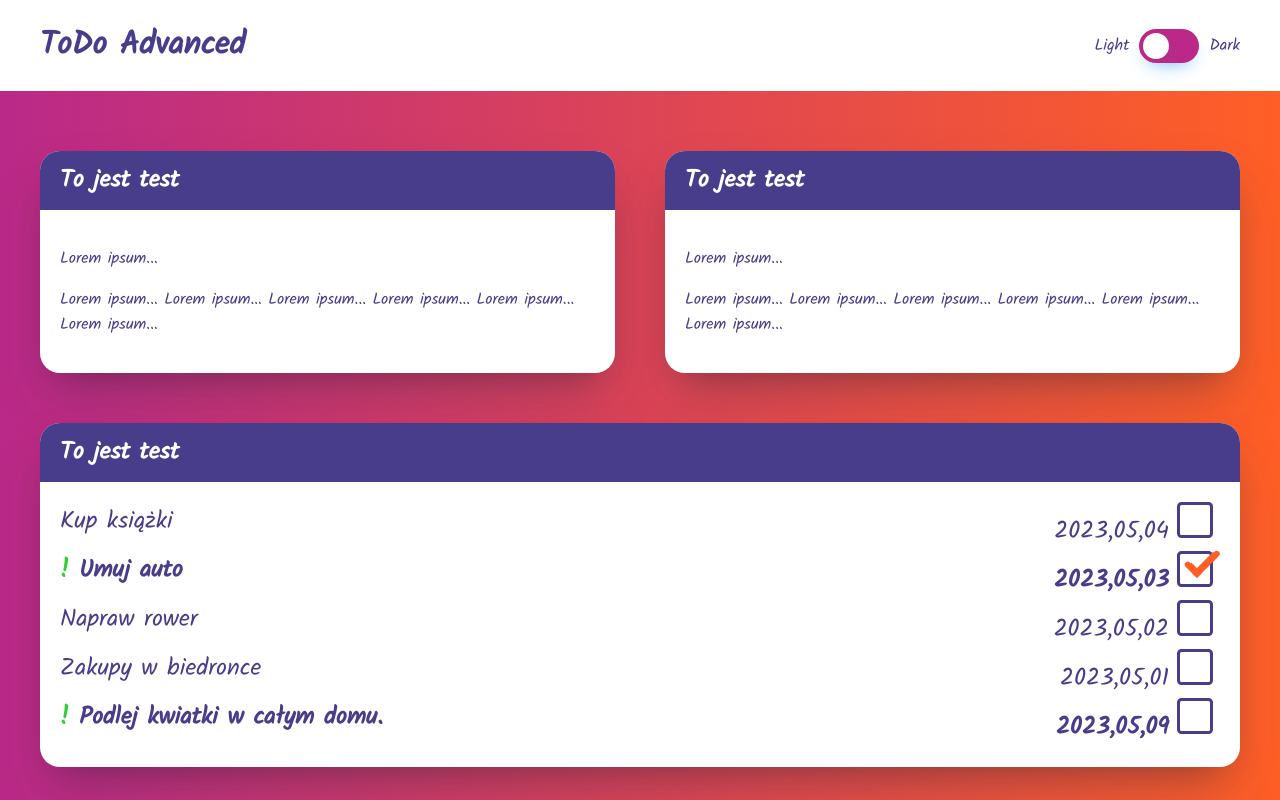
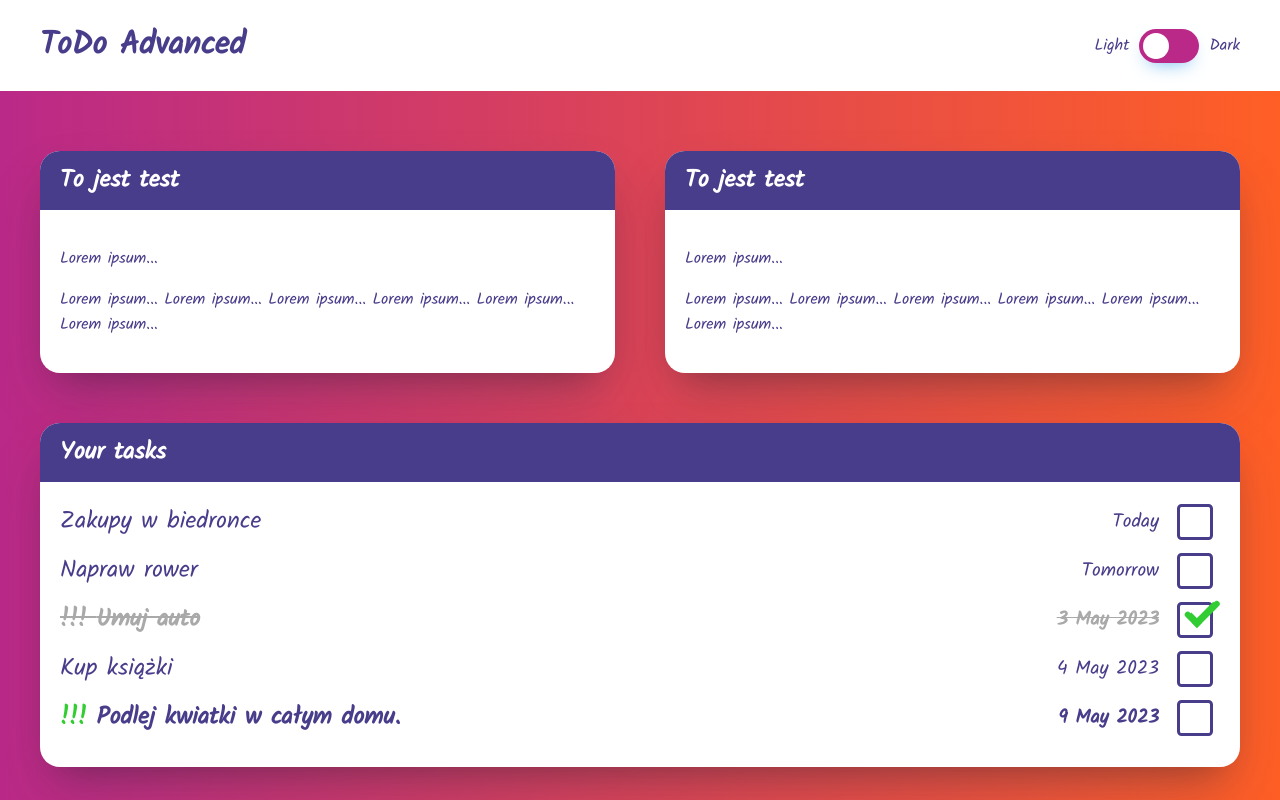
Before and after one commit to marek7654/todoAdvanced, a React (Create React App) app: page / in a window 1280 px wide. Built offline with nearby package versions, Linux system fonts and the light colour scheme.

Commit message:
add ListItem styles, fix array sorting

```diff
--- a/src/App.js
+++ b/src/App.js
@@ -1,13 +1,14 @@
-import { Provider } from 'react-redux';
+import { Provider, useSelector } from 'react-redux';
 
 import store from './store';
 import Header from './components/header/Header';
 import Card from './components/UI/Card';
 
 import classes from './App.module.css';
-import TodoList from './components/todo/TodoList';
+import ListAll from './components/todo/ListAll';
 
 function App() {
+
   return (
     <Provider store={store}>
       <Header />
@@ -29,9 +30,7 @@ function App() {
               </p>
             </Card>
           </div>
-          <Card title='To jest test'>
-            <TodoList />
-          </Card>
+          <ListAll />
         </div>
       </main>
     </Provider>
--- a/src/components/todo/Checkbox.module.css
+++ b/src/components/todo/Checkbox.module.css
@@ -26,8 +26,8 @@ input[type='checkbox'].checkbox {
   top: calc(var(--checkbox-size) * -0.25);
   width: calc(var(--checkbox-size) * 0.25);
   height: calc(var(--checkbox-size) * 0.75);
-  border-right: calc(var(--checkbox-size) * 0.25) solid var(--color-accent);
-  border-bottom: calc(var(--checkbox-size) * 0.25) solid var(--color-accent);
+  border-right: calc(var(--checkbox-size) * 0.25) solid var(--color-accent-2);
+  border-bottom: calc(var(--checkbox-size) * 0.25) solid var(--color-accent-2);
   -webkit-transform: rotate(45deg) scale(0);
   -ms-transform: rotate(45deg) scale(0);
   transform: rotate(45deg) scale(0);
@@ -42,7 +42,7 @@ input[type='checkbox'].checkbox {
   position: absolute;
   left: calc(var(--checkbox-size) * -0.125);
   bottom: calc(var(--checkbox-size) * -0.25);
-  border: calc(var(--checkbox-size) * 0.125) solid var(--color-accent);
+  border: calc(var(--checkbox-size) * 0.125) solid var(--color-accent-2);
   border-radius: 50%;
 }
 
@@ -51,7 +51,7 @@ input[type='checkbox'].checkbox {
   position: absolute;
   right: calc(var(--checkbox-size) * -0.25);
   top: calc(var(--checkbox-size) * -0.125);
-  border: calc(var(--checkbox-size) * 0.125) solid var(--color-accent);
+  border: calc(var(--checkbox-size) * 0.125) solid var(--color-accent-2);
   border-radius: 50%;
 }
 
--- /dev/null
+++ b/src/components/todo/ListAll.js
@@ -0,0 +1,28 @@
+import { useSelector } from 'react-redux';
+
+import Card from '../UI/Card';
+import TodoList from './TodoList';
+
+const ListAll = () => {
+  const listAllTasks = useSelector((state) =>
+    state.todo.items
+      .map((item) => {
+        return {
+          id: item.id,
+          title: item.title,
+          important: item.important,
+          date: new Date(item.date),
+          done: item.done,
+        };
+      })
+      .sort((a, b) => a.date - b.date)
+  );
+
+  return (
+    <Card title='Your tasks'>
+      <TodoList items={listAllTasks} />
+    </Card>
+  );
+};
+
+export default ListAll;
--- a/src/components/todo/TodoList.js
+++ b/src/components/todo/TodoList.js
@@ -1,14 +1,10 @@
-import { useSelector } from 'react-redux';
-
 import classes from './TodoList.module.css';
 import TodoListItem from './TodoListItem';
 
-const TodoList = () => {
-  const todo = useSelector((state) => state.todo);
-  const { items } = todo;
+const TodoList = (props) => {
   return (
     <ul className={classes.list}>
-      {items.map((item) => (
+      {props.items.map((item) => (
         <TodoListItem key={item.id} itemData={item} />
       ))}
     </ul>
--- a/src/components/todo/TodoListItem.js
+++ b/src/components/todo/TodoListItem.js
@@ -1,15 +1,26 @@
 import Checkbox from './Checkbox';
 import classes from './TodoListItem.module.css';
+import { isToday, isTomorrow } from '../../helpers/script';
 
 const TodoListItem = (props) => {
   const { id, title, date, important, done } = props.itemData;
 
+  let dateString = `${date.getDate()} ${date.toLocaleString('en', {
+    month: 'short',
+  })} ${date.getFullYear()}`;
+  dateString = isToday(date) ? 'Today' : dateString;
+  dateString = isTomorrow(date) ? 'Tomorrow' : dateString;
+
   return (
-    <li className={`${classes.item} ${important ? 'bold' : ''}`}>
-      {important && <span className={classes.important}>!</span>}
+    <li
+      className={`${classes.item} ${important ? 'bold' : ''} ${
+        done ? classes.done : ''
+      }`}
+    >
+      {important && <span className={classes.important}>!!!&nbsp;</span>}
       <span className={classes.title}>{title}</span>
       <div className={classes.date_box}>
-        <span className={classes.date}>{date}</span>
+        <span className={classes.date}>{dateString}</span>
         <Checkbox id={id} done={done} />
       </div>
     </li>
--- a/src/components/todo/TodoListItem.module.css
+++ b/src/components/todo/TodoListItem.module.css
@@ -1,13 +1,29 @@
 .item {
   display: flex;
+  align-items: center;
   font-size: 1.5rem;
+  margin-bottom: 10px;
+}
+
+.done {
+  color: darkgray;
+  text-decoration: line-through;
 }
 
 .important {
-  margin-right: 10px;
   color: limegreen;
+}
+.done .important{
+  color: darkgray;
 }
 
 .date_box {
+  display: flex;
+  align-items: center;
   margin-left: auto;
 }
+
+.date {
+  margin-right: 10px;
+  font-size: 1.2rem;
+}
--- a/src/index.css
+++ b/src/index.css
@@ -5,6 +5,7 @@
   --color-primary: darkslateblue;
   --color-secondary: #ba2988;
   --color-accent: #ff5f25;
+  --color-accent-2: limegreen;
 }
 
 body {
```
